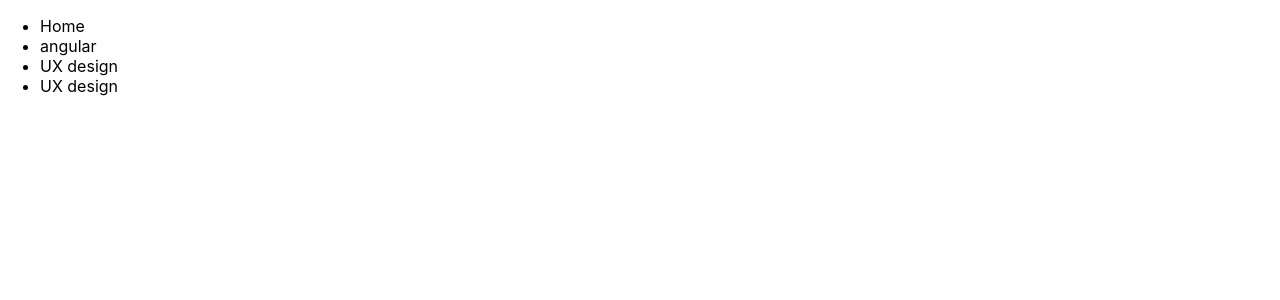
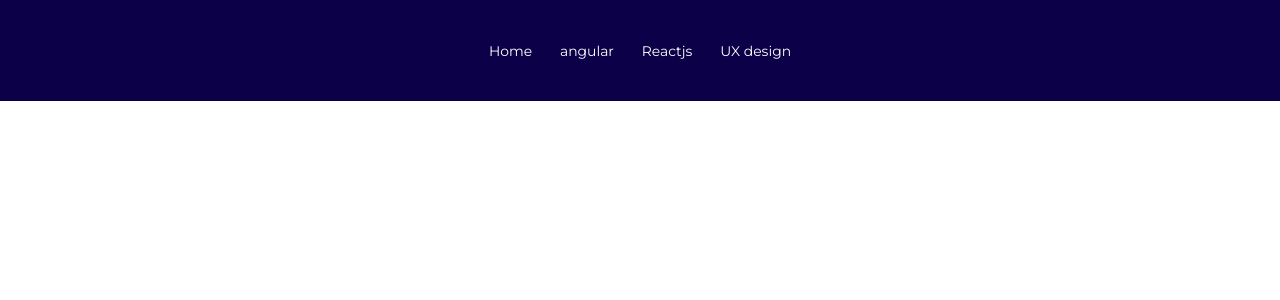
Before and after one commit to EbukaPeter55/React-SCSS-CSS-variables, a React (Create React App) app: page / in a window 1280 px wide. Shown: the top 300 px of the page. Built offline with nearby package versions, Linux system fonts and the light colour scheme.

Commit message:
Remove node-sass, install sass, apply all the SCSS variables we need while styling our NavBar

```diff
--- a/package.json
+++ b/package.json
@@ -34,5 +34,8 @@
       "last 1 firefox version",
       "last 1 safari version"
     ]
+  },
+  "devDependencies": {
+    "sass": "^1.49.7"
   }
 }
--- a/src/App.css
+++ b/src/App.css
@@ -1,38 +1,5 @@
-.App {
-  text-align: center;
+/* UNIVERSAL STYLES */
+* {
+  margin: 0;
+  padding: 0;
 }
-
-.App-logo {
-  height: 40vmin;
-  pointer-events: none;
-}
-
-@media (prefers-reduced-motion: no-preference) {
-  .App-logo {
-    animation: App-logo-spin infinite 20s linear;
-  }
-}
-
-.App-header {
-  background-color: #282c34;
-  min-height: 100vh;
-  display: flex;
-  flex-direction: column;
-  align-items: center;
-  justify-content: center;
-  font-size: calc(10px + 2vmin);
-  color: white;
-}
-
-.App-link {
-  color: #61dafb;
-}
-
-@keyframes App-logo-spin {
-  from {
-    transform: rotate(0deg);
-  }
-  to {
-    transform: rotate(360deg);
-  }
-}
--- a/src/NavBar/NavBar.component.jsx
+++ b/src/NavBar/NavBar.component.jsx
@@ -1,31 +1,19 @@
-import React from 'react';
-import './NavBar.styles.css';
-
-
+import React from "react";
+import "./NavBar.styles.scss";
 
 const NavBar = () => {
-
   return (
-
     <header>
       <nav>
         <ul>
-                    <li>
-                        Home
-                    </li>
-                    <li>
-                        angular
-                    </li>
-                    <li>
-                        UX design
-                    </li>
-                    <li>
-                        UX design
-                    </li>
+          <li>Home</li>
+          <li>angular</li>
+          <li>Reactjs</li>
+          <li>UX design</li>
         </ul>
       </nav>
     </header>
-    )
-}
+  );
+};
 
-export default NavBar
+export default NavBar;
--- /dev/null
+++ b/src/NavBar/NavBar.styles.scss
@@ -0,0 +1,35 @@
+// Import the scss variables
+@import "/src/variables.scss";
+
+// NAV STYLES
+header {
+
+    nav {
+        width: 100%;
+        height: auto;
+        padding: 1.8rem 0 1.8rem 0; //Top and bottom padding to 1.8rem
+        color: $text-color;
+        background: $background-color; //Apply scss background variables
+
+        ul {
+            display: flex;
+            flex-flow: row wrap;
+            justify-content: center;
+
+            li {
+                list-style: none;
+                font-size: $h6-heading-text;
+                font-family: $heading-text-family; //Applying heading-text-family scss variable
+                padding: .87rem;
+
+                &:hover {
+                    color: $hover-color-heading; //Applying hover-color-heading scss variable
+                    cursor: pointer;
+                    transition: .7s;
+                }
+            }
+
+        }
+    }
+
+}
--- a/src/variables.scss
+++ b/src/variables.scss
@@ -2,12 +2,14 @@
 
 // COLORS
 $background-color: #0C0048;
-$text-color: grey;
+$text-color: #ffff;
 $button-color: purple;
+$hover-color-heading: burlywood;
 
 // FONT
 //font-size
 $h1-heading-text: 2rem;
+$h6-heading-text: .87rem;
 $body-text: 1rem;
 
 //font-family
```
Also changed, not shown: src/NavBar/NavBar.styles.css (deleted), 1 other file (tests, documents, lock files or other folders). Lines whose indentation alone changed are shown as unchanged.
